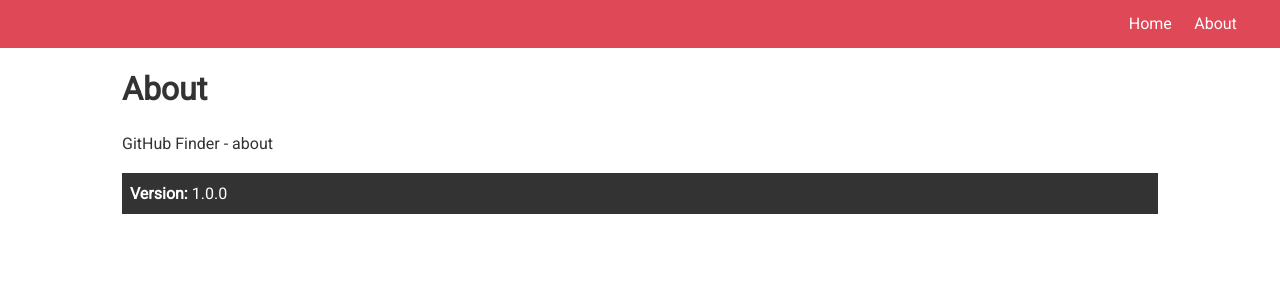
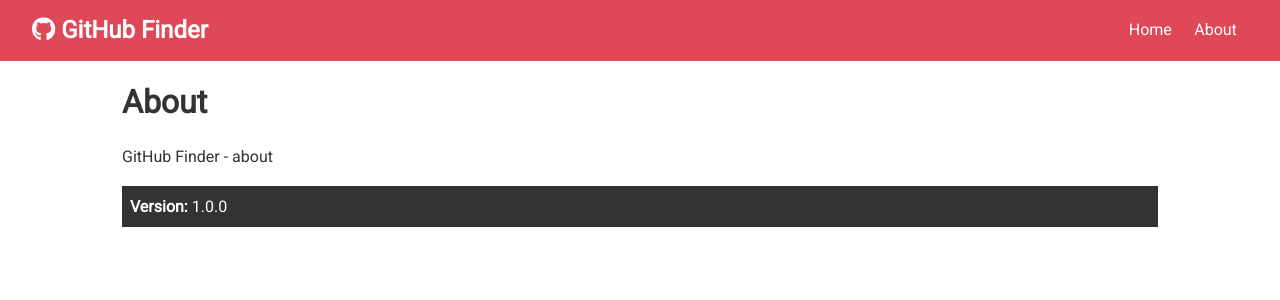
Before and after one commit to ncux/React-GitHub-Finder, a React (Create React App) app: page /about in a window 1280 px wide. Shown: the top 300 px of the page. Built offline with nearby package versions, Linux system fonts and the light colour scheme; no server answers.

Commit message:
added a NotFound page - done

```diff
--- a/src/App.js
+++ b/src/App.js
@@ -7,13 +7,15 @@ import Search from "./components/users/search/search";
 import Alert from "./components/layout/alert/alert";
 import About from "./components/pages/about/about";
 import UserProfile from "./components/users/userProfile/userProfile";
+import NotFound from "./components/pages/NotFound/NotFound";
+
 import { GitHubState } from "./contexts/GitHub/GitHub";
 import { AlertState } from "./contexts/Alert/Alert";
 
 const App = () => {
 
-    const [title, setTitle] = useState('');
-    const [icon, setIcon] = useState('');
+    const [title, setTitle] = useState('GitHub Finder');
+    const [icon, setIcon] = useState('fab fa-github');
 
     return (
         <AlertState>
@@ -31,8 +33,8 @@ const App = () => {
                                     </Fragment>
                                 ) } />
                                 <Route exact path="/user/:userLogin" component={ UserProfile } />
-                                ) } />
                                 <Route exact path="/about" component={ About } />
+                                <Route component={ NotFound } />
                             </Switch>
                         </div>
                     </div>
--- /dev/null
+++ b/src/components/pages/NotFound/NotFound.js
@@ -0,0 +1,15 @@
+import React from "react";
+import { Link } from 'react-router-dom';
+
+const NotFound = props => {
+
+    return (
+        <div className="text-center">
+            <h1>Page not found</h1>
+            <Link to="/" className="btn btn-dark">Home</Link>
+        </div>
+    );
+
+};
+
+export default NotFound;
--- a/src/components/repositories/repo/repo.js
+++ b/src/components/repositories/repo/repo.js
@@ -9,7 +9,6 @@ const Repo = ({ repo }) => {
             </h3>
             <small>Created on { repo.created_at.slice(0, 10) }</small>
             <p>{ repo.description }</p>
-
         </div>
     );
 
--- a/src/components/repositories/repositories/repositories.js
+++ b/src/components/repositories/repositories/repositories.js
@@ -7,9 +7,7 @@ const Repositories = () => {
     const { repos } = useContext(GitHubContext);
 
     return (
-        repos.map(repo => (
-            <Repo key={ repo.id } repo={ repo } />
-        ))
+        repos.map(repo => (<Repo key={ repo.id } repo={ repo } />))
     );
 
 };
--- a/src/components/users/userProfile/userProfile.js
+++ b/src/components/users/userProfile/userProfile.js
@@ -39,7 +39,8 @@ const UserProfile = props => {
                             <strong>Profile</strong>: <a href={ html_url } target="_blank" rel="noopener noreferrer" className="">View profile</a>
                         </li>
                         <li>
-                            <strong>Public repositories</strong>: { repos_url && ( <a href={ `https://github.com/${login}?tab=repositories` } target="_blank" rel="noopener noreferrer" className="">View repositories</a> ) }
+                            <strong>Public repositories</strong>:
+                            { repos_url && ( <a href={ `https://github.com/${login}?tab=repositories` } target="_blank" rel="noopener noreferrer" className="">View repositories</a> ) }
                         </li>
 
                     </ul>
--- a/src/contexts/Alert/Alert.js
+++ b/src/contexts/Alert/Alert.js
@@ -10,7 +10,6 @@ export const AlertState = props => {
 
     const [state, dispatch] = useReducer(Reducer, alertState);
 
-    // set alert
     const setAlert = (message, type) => {
         dispatch({ type: SET_ALERT, payload: { message, type } });
         setTimeout(() => dispatch({ type: REMOVE_ALERT }), 3000);
--- a/src/contexts/Alert/reducer.js
+++ b/src/contexts/Alert/reducer.js
@@ -3,7 +3,6 @@ import { REMOVE_ALERT, SET_ALERT } from "../types";
 export const Reducer = (state, action) => {
 
     switch (action.type) {
-
         case SET_ALERT:
             return {  ...state, alert: { message: action.payload.message, type: action.payload.type } };
         case REMOVE_ALERT:
--- a/src/contexts/GitHub/GitHub.js
+++ b/src/contexts/GitHub/GitHub.js
@@ -1,7 +1,7 @@
 import React, { createContext, useReducer } from 'react';
 import axios from "axios";
 import { Reducer } from "./reducer";
-import { SEARCH_USERS, GET_USER, CLEAR_USERS, GET_REPOS, REMOVE_ALERT, SET_ALERT, SET_LOADING } from "../types";
+import { SEARCH_USERS, GET_USER, CLEAR_USERS, GET_REPOS, SET_LOADING } from "../types";
 
 const API_ID = process.env.REACT_APP_CLIENT_ID;
 const API_SECRET = process.env.REACT_APP_CLIENT_SECRET;
@@ -47,12 +47,6 @@ export const GitHubState = props => {
         dispatch({ type: GET_REPOS, payload: res.data });
     };
 
-    // set alert
-    const setAlert = (message, type) => {
-        dispatch({ type: SET_ALERT, payload: { message, type } });
-        setTimeout(() => dispatch({ type: REMOVE_ALERT }), 3000);
-    };
-
     // set loading
     const setLoading = () => dispatch({ type: SET_LOADING });
 
@@ -69,7 +63,6 @@ export const GitHubState = props => {
             clearUsers,
             getSingleUser,
             getUserRepositories,
-            setAlert
         }}>
             { props.children }
         </GitHubContext.Provider>
```
